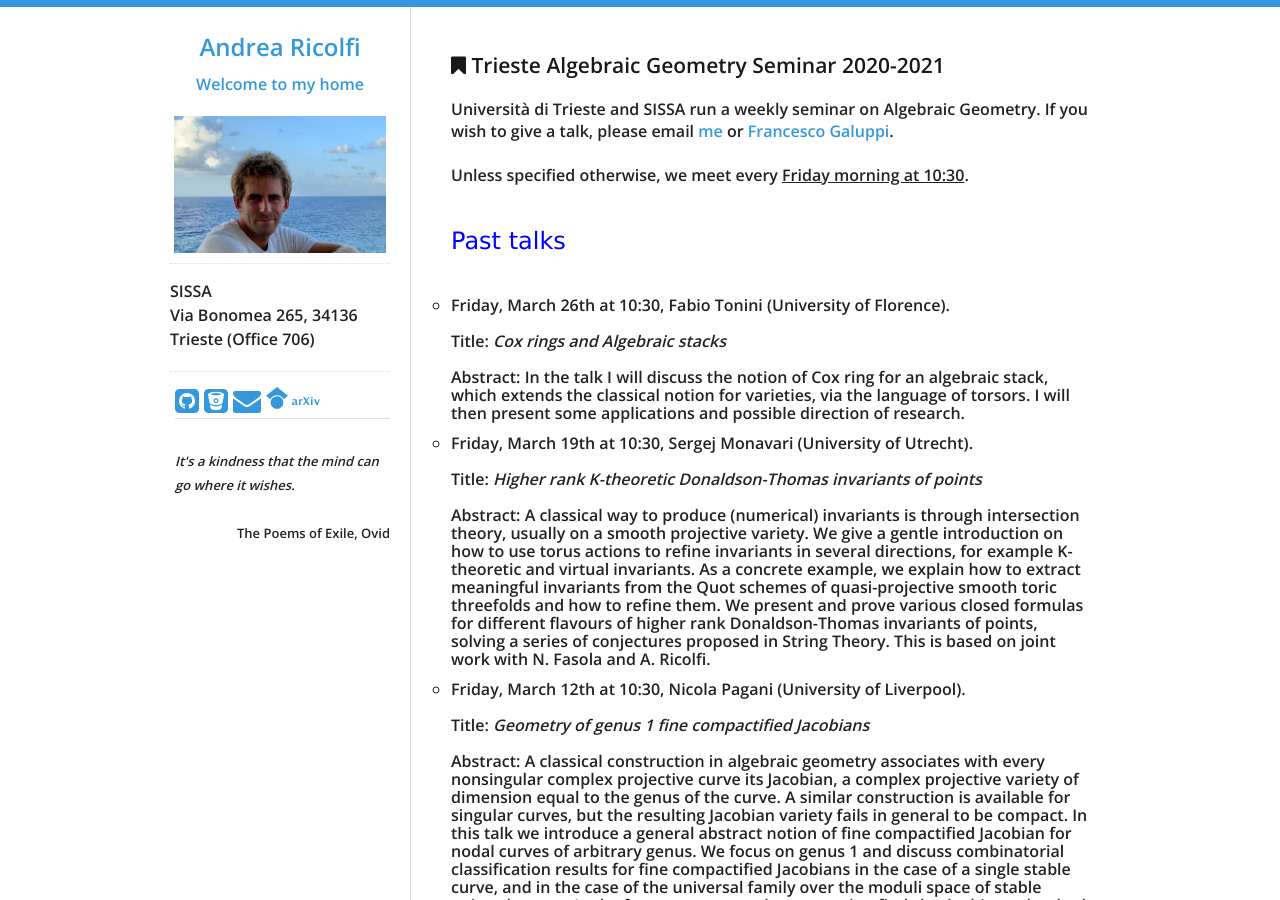
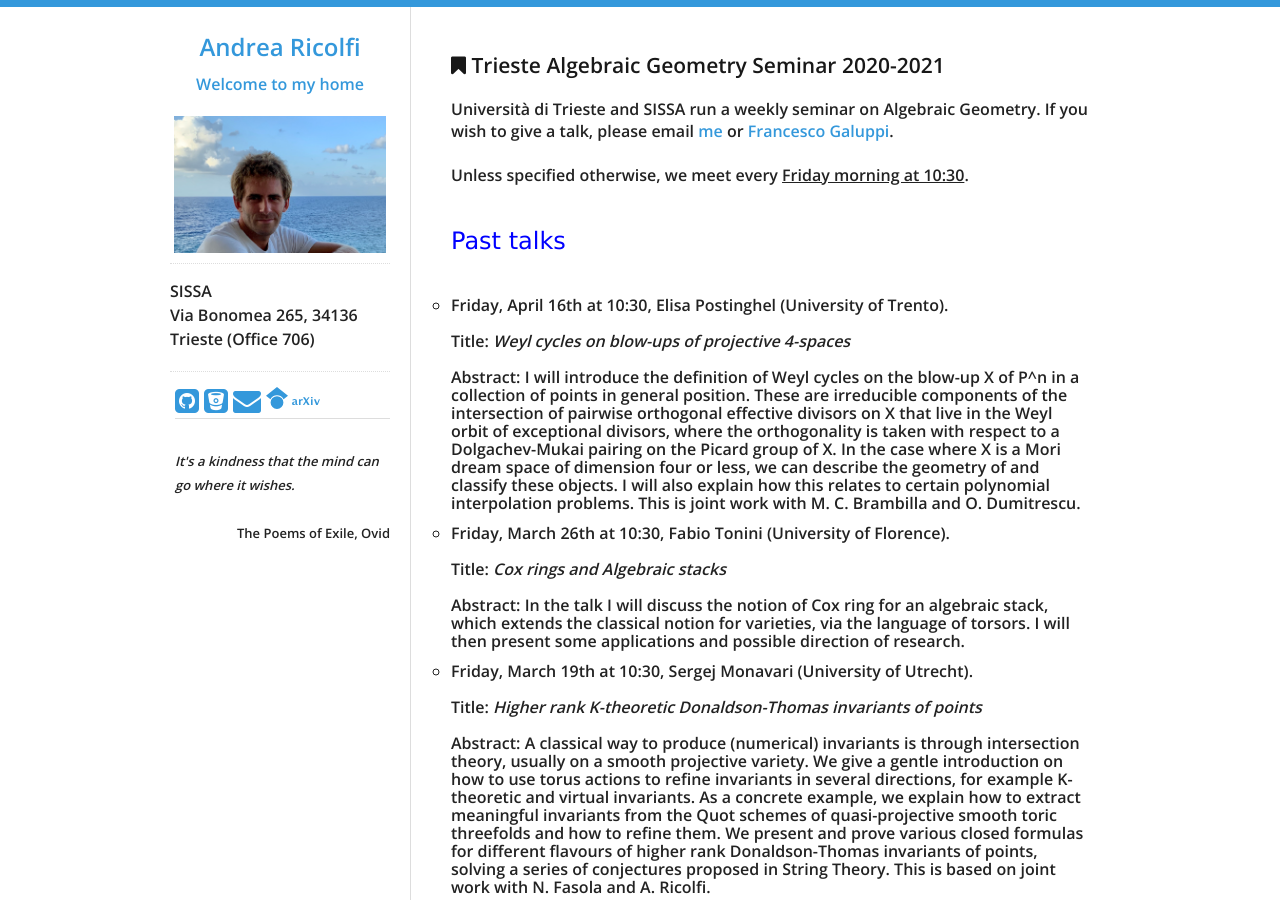
Before and after one commit to atricolfi/atricolfi.github.io, a Jekyll site: the page built from MATHEMATICS/AGseminarOLD.html, in a window 1280 px wide and 900 px high. Built offline with Jekyll 4.4.1, drawn with Linux system fonts in a browser that asks for light colours.

Commit message:
Update AGseminarOLD.html

```diff
--- a/MATHEMATICS/AGseminarOLD.html
+++ b/MATHEMATICS/AGseminarOLD.html
@@ -23,6 +23,21 @@ Past talks
   <br>
 
   <ul style="list-style-type:circle">
+
+ <li> Friday, April 16th at 10:30, Elisa Postinghel (University of Trento).
+<br>
+  <br>
+Title: <em>Weyl cycles on blow-ups of projective 4-spaces</em>
+   <br>
+  <br>
+Abstract:  I will introduce the definition of Weyl cycles on the blow-up X of P^n in a collection of points in general position.
+   These are irreducible components of the intersection of pairwise orthogonal effective divisors on X that live
+   in the Weyl orbit of exceptional divisors, where the orthogonality is taken with respect to a Dolgachev-Mukai pairing
+   on the Picard group of X. In the case where X is a Mori dream space of dimension four or less, we can describe the geometry
+   of and classify these objects. I will also explain how this relates to certain polynomial interpolation problems.
+This is joint work with M. C. Brambilla and O. Dumitrescu.
+</li>
+
 
 <li> Friday, March 26th at 10:30, Fabio Tonini (University of Florence).
 <br>
```
